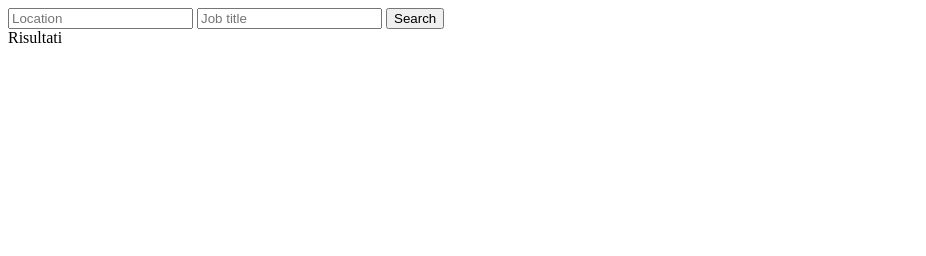
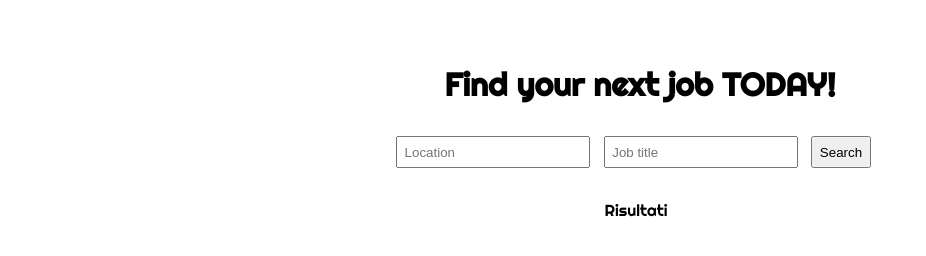
Before and after one commit to g00Emanuele/eserciziojs_finemodulo, a plain HTML site: page index.html in a window 1280 px wide. Shown: the whole page, without its empty margins (0-926 px from the left). Drawn offline with Linux system fonts and the light colour scheme.

Commit message:
commit con anche css

```diff
--- a/index.html
+++ b/index.html
@@ -3,16 +3,26 @@
 <head>
     <meta charset="UTF-8">
     <meta name="viewport" content="width=device-width, initial-scale=1.0">
+    <link rel="stylesheet" href="style.css">
+    <link rel="preconnect" href="https://fonts.googleapis.com">
+    <link rel="preconnect" href="https://fonts.gstatic.com" crossorigin>
+    <link href="https://fonts.googleapis.com/css2?family=Righteous&display=swap" rel="stylesheet">
     <title>Document</title>
 </head>
 <body>
-        <input  type="text" id="loc" placeholder="Location">
-        <input  type="text" id="job" placeholder="Job title">
-        <button onclick="search()">Search</button>
-        <div>
-        <span>Risultati   </span><span id="count"></span>
-        </div>
-        <ul id="lista"></ul>
+    <header>
+        <h1>Find your next job TODAY!</h1>
+    </header>
+    <main>
+        <input  class="search-element" type="text" id="loc" placeholder="Location">
+        <input  class="search-element" type="text" id="job" placeholder="Job title">
+        <button class="search-element" onclick="search()">Search</button>
+    </main>
+
+    <div class="contatore">
+        <p>Risultati</p><p id="count"></p>
+    </div>
+    <ul id="lista"></ul>
 
 
 
@@ -27,5 +37,4 @@
 
 </body>
 <script type="text/javascript" src="main.js"></script>
-
 </html>
--- a/main.js
+++ b/main.js
@@ -157,4 +157,5 @@ function search(){
     lista.appendChild(elementoLista)
     elementoLista.innerText = lavoroTrovato.title + lavoroTrovato.location
   }
+
 }
--- /dev/null
+++ b/style.css
@@ -0,0 +1,39 @@
+* {
+    box-sizing: border-box;
+    margin: 0;
+    padding: 0;
+}
+
+body {
+    font-family: 'Righteous', cursive;
+}
+
+h1 {
+    text-align: center;
+    padding-top: 2em;
+}
+
+main {
+    display: flex;
+    padding: 2em;
+    justify-content: center;
+}
+
+main .search-element {
+    padding: 0.5em;
+    margin-right: 1em;
+}
+
+.contatore {
+    display: flex;
+    justify-content: center;
+}
+
+#count {
+    margin-left: 0.5em;
+}
+
+li {
+    border-top: 1px solid black;
+    margin-bottom: 0.5em;
+}
```
